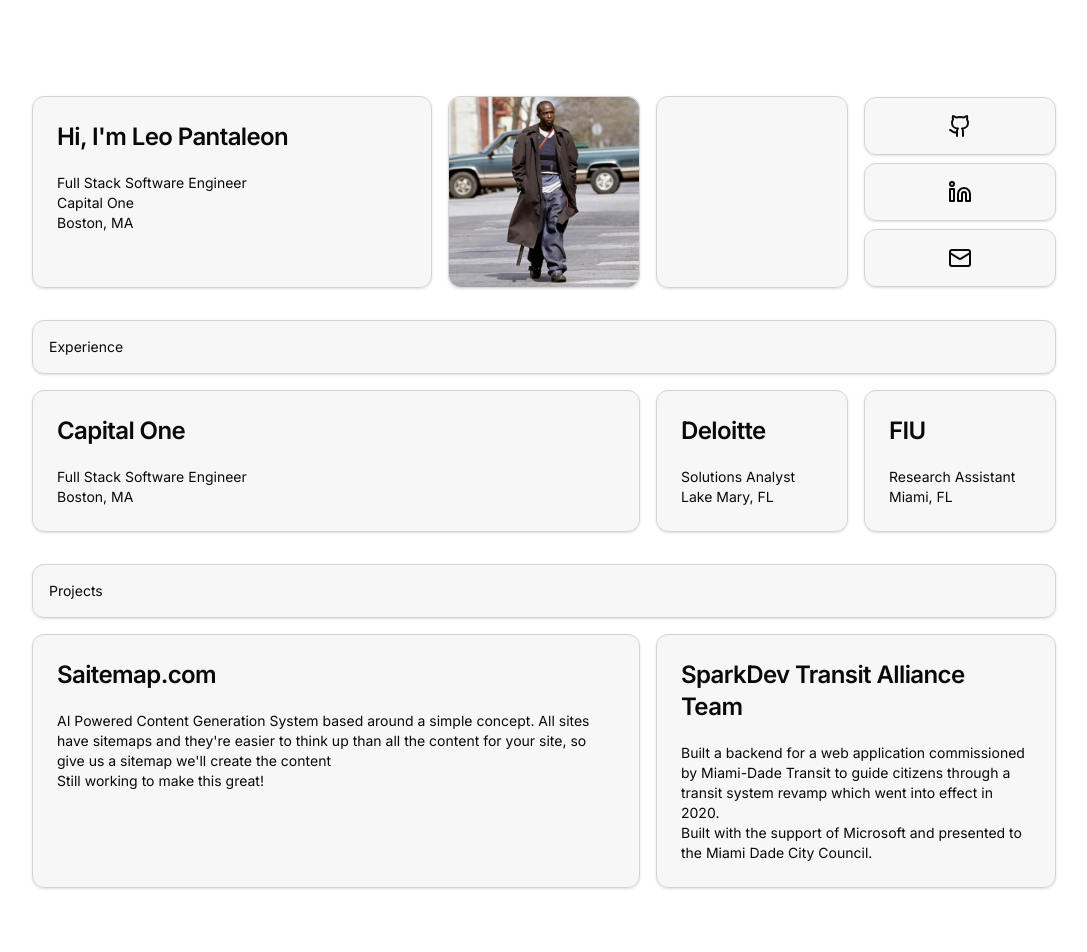
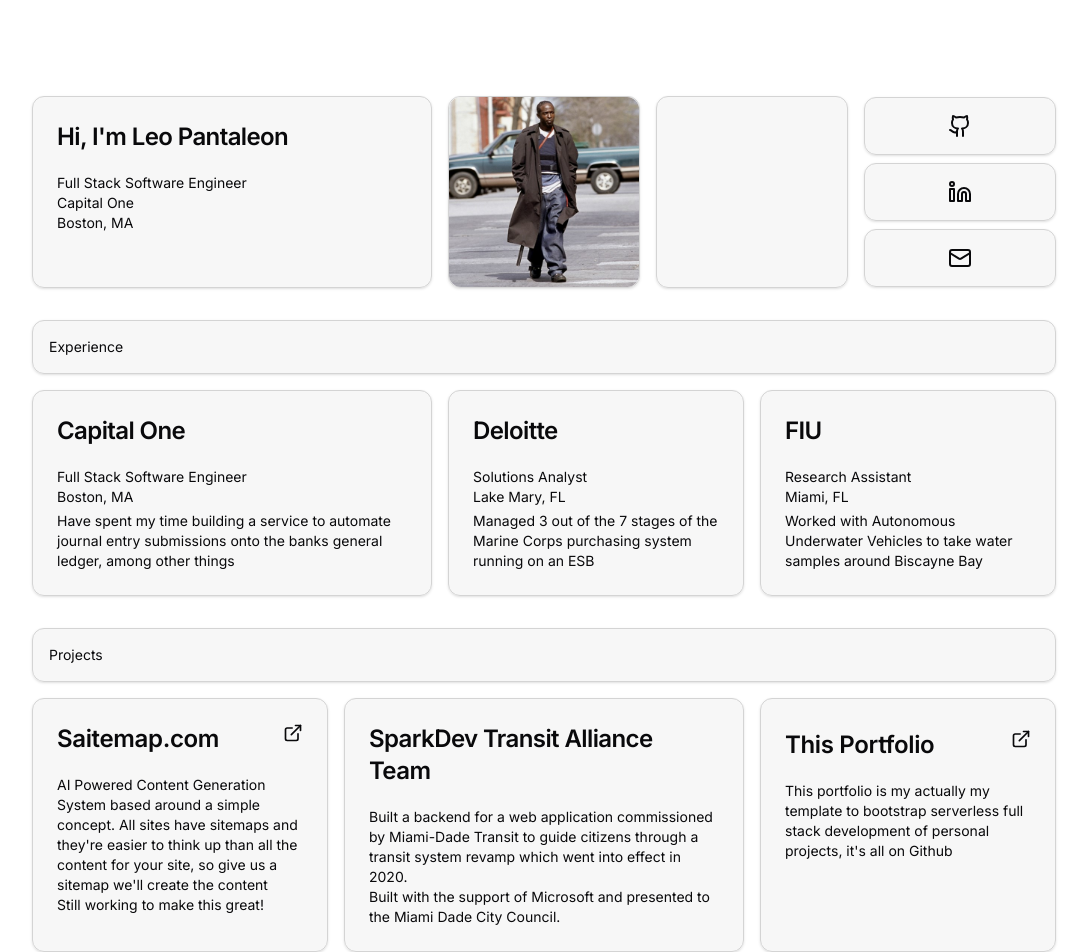
Before and after one commit to leopants/serverless-fullstack-sample, a Next.js app in the folder ui/: page / in a window 1280 px wide. Shown: the top 952 px of the page, without its empty margins (96-1183 px from the left). Built offline with nearby package versions, Linux system fonts and the light colour scheme.

Commit message:
adding links to portfolio ui

```diff
--- a/ui/package.json
+++ b/ui/package.json
@@ -11,6 +11,7 @@
   "dependencies": {
     "@radix-ui/react-avatar": "^1.0.4",
     "@radix-ui/react-icons": "^1.3.0",
+    "@radix-ui/react-tooltip": "^1.0.7",
     "class-variance-authority": "^0.7.0",
     "clsx": "^2.1.1",
     "lucide-react": "^0.395.0",
--- a/ui/src/app/page.tsx
+++ b/ui/src/app/page.tsx
@@ -10,10 +10,16 @@
   CardTitle,
 } from "@/components/ui/card";
 import { Avatar, AvatarFallback, AvatarImage } from "@/components/ui/avatar";
-import { Sun, Moon, Github, Linkedin, Mail } from "lucide-react";
+import { Sun, Moon, Github, Linkedin, Mail, ExternalLink } from "lucide-react";
 import { ThemeProvider } from "@/components/theme-provider";
 import { useTheme } from "next-themes";
 import profilePic from "./profile.jpg";
+import {
+  Tooltip,
+  TooltipContent,
+  TooltipProvider,
+  TooltipTrigger,
+} from "@/components/ui/tooltip";
 
 export default function Home() {
   const { theme, setTheme } = useTheme();
@@ -29,8 +35,8 @@
 
   return (
     <main className="flex min-h-screen flex-col items-center justify-between p-24">
-      <div className="grid grid-cols-5  gap-4 z-10 w-full max-w-5xl items-center justify-between text-sm">
-        <Card className="col-span-2 dark:border-neutral-800 dark:bg-zinc-800/30  border-neutral-300 bg-zinc-300/20 h-full w-full">
+      <div className="grid grid-cols-10  gap-4 z-10 w-full max-w-5xl items-center justify-between text-sm">
+        <Card className="col-span-4 dark:border-neutral-800 dark:bg-zinc-800/30  border-neutral-300 bg-zinc-300/20 h-full w-full">
           <CardHeader className="pb-2">
             <CardTitle className="text-2xl">
               Hi, I&apos;m Leo Pantaleon
@@ -42,22 +48,22 @@
             <p>Boston, MA</p>
           </CardContent>
         </Card>
-        <Card className="dark:border-neutral-800 dark:bg-zinc-800/30 border-neutral-300 bg-zinc-300/20 h-full w-full">
+        <Card className="col-span-2 dark:border-neutral-800 dark:bg-zinc-800/30 border-neutral-300 bg-zinc-300/20 h-full w-full">
           <CardContent className="flex justify-center p-0">
             <Image
               src={profilePic}
               width={200}
               height={200}
               alt="Picture of the author"
-              className="rounded-xl"
+              className="rounded-xl contain"
             />
           </CardContent>
         </Card>
         <Card
-          className="cursor-pointer dark:border-neutral-800 dark:bg-zinc-800/30 border-neutral-300 bg-zinc-300/20 h-full w-full"
+          className="col-span-2 cursor-pointer dark:border-neutral-800 dark:bg-zinc-800/30 border-neutral-300 bg-zinc-300/20 h-full w-full"
           onClick={() => changeThemeColor()}
         >
-          <CardHeader className="pb-2">
+          <CardHeader className="pb-2 ">
             <CardTitle>
               {theme == "light" && (
                 <Moon className="h-6 w-6 justify-self-center transition-all group-hover:scale-110" />
@@ -72,63 +78,98 @@
             {theme == "dark" && <p>Click to turn on the lights</p>}
           </CardContent>
         </Card>
-        <div>
+        <div className="col-span-2">
           <Card className="dark:border-neutral-800 dark:bg-zinc-800/30 border-neutral-300 bg-zinc-300/20 mb-2">
+            <a href="https://github.com/leopants">
               <CardContent className="flex justify-center p-4">
                 <Github className="h-6 w-6 justify-self-center transition-all group-hover:scale-110" />
               </CardContent>
+            </a>
           </Card>
           <Card className="dark:border-neutral-800 dark:bg-zinc-800/30 border-neutral-300 bg-zinc-300/20 mb-2">
+            <a href="https://linkedin.com/in/leopants">
               <CardContent className="flex justify-center p-4">
                 <Linkedin className="h-6 w-6 justify-self-center transition-all group-hover:scale-110" />
               </CardContent>
+            </a>
           </Card>
           <Card className="dark:border-neutral-800 dark:bg-zinc-800/30 border-neutral-300 bg-zinc-300/20">
-            <CardContent className="flex justify-center p-4">
+            <TooltipProvider>
+              <Tooltip>
+                <CardContent
+                  onClick={() => {
+                    navigator.clipboard.writeText("leopantaleon@outlook.com");
+                  }}
+                  className="cursor-pointer flex justify-center p-4"
+                >
+                  <TooltipTrigger>
                     <Mail className="h-6 w-6 justify-self-center transition-all group-hover:scale-110" />
+                  </TooltipTrigger>
                 </CardContent>
+                <TooltipContent className="mb-2">
+                  <p>Copy Email</p>
+                </TooltipContent>
+              </Tooltip>
+            </TooltipProvider>
           </Card>
         </div>
-        <Card className="dark:border-neutral-800 dark:bg-zinc-800/30 border-neutral-300 bg-zinc-300/20 col-span-5 mt-4">
+        <Card className="dark:border-neutral-800 dark:bg-zinc-800/30 border-neutral-300 bg-zinc-300/20 col-span-10 mt-4">
           <CardContent className="p-4">
             <p>Experience</p>
           </CardContent>
         </Card>
-        <Card className="col-span-3 dark:border-neutral-800 dark:bg-zinc-800/30 border-neutral-300 bg-zinc-300/20 h-full w-full">
+        <Card className="col-span-4 dark:border-neutral-800 dark:bg-zinc-800/30 border-neutral-300 bg-zinc-300/20 h-full w-full">
           <CardHeader className="pb-2">
             <CardTitle className="text-2xl">Capital One</CardTitle>
           </CardHeader>
           <CardContent className="mt-3">
             <p>Full Stack Software Engineer</p>
             <p>Boston, MA</p>
+            <p className="mt-1">
+              Have spent my time building a service to automate journal entry
+              submissions onto the banks general ledger, among other things
+            </p>
           </CardContent>
         </Card>
-        <Card className="dark:border-neutral-800 dark:bg-zinc-800/30 border-neutral-300 bg-zinc-300/20 h-full w-full">
+        <Card className="col-span-3 dark:border-neutral-800 dark:bg-zinc-800/30 border-neutral-300 bg-zinc-300/20 h-full w-full">
           <CardHeader className="pb-2">
             <CardTitle className="text-2xl">Deloitte</CardTitle>
           </CardHeader>
           <CardContent className="mt-3">
             <p>Solutions Analyst</p>
             <p>Lake Mary, FL</p>
+            <p className="mt-1">
+              Managed 3 out of the 7 stages of the Marine Corps purchasing
+              system running on an ESB
+            </p>
           </CardContent>
         </Card>
-        <Card className="dark:border-neutral-800 dark:bg-zinc-800/30 border-neutral-300 bg-zinc-300/20 h-full w-full">
+        <Card className="col-span-3 dark:border-neutral-800 dark:bg-zinc-800/30 border-neutral-300 bg-zinc-300/20 h-full w-full">
           <CardHeader className="pb-2">
             <CardTitle className="text-2xl">FIU</CardTitle>
           </CardHeader>
           <CardContent className="mt-3">
             <p>Research Assistant</p>
             <p>Miami, FL</p>
+            <p className="mt-1">
+              Worked with Autonomous Underwater Vehicles to take water samples
+              around Biscayne Bay
+            </p>
           </CardContent>
         </Card>
-        <Card className="dark:border-neutral-800 dark:bg-zinc-800/30 border-neutral-300 bg-zinc-300/20 col-span-5 mt-4">
+        <Card className="dark:border-neutral-800 dark:bg-zinc-800/30 border-neutral-300 bg-zinc-300/20 col-span-10 mt-4">
           <CardContent className="p-4">
             <p>Projects</p>
           </CardContent>
         </Card>
         <Card className="col-span-3 dark:border-neutral-800 dark:bg-zinc-800/30 border-neutral-300 bg-zinc-300/20 h-full w-full">
           <CardHeader className="pb-2">
-            <CardTitle className="text-2xl">Saitemap.com</CardTitle>
+            <CardTitle className="flex justify-between">
+              <p className="text-2xl">Saitemap.com</p>
+              <a href="https://saitemap.com">
+                <ExternalLink className="h-5 w-5 justify-self-center transition-all group-hover:scale-110" />
+              </a>
+            </CardTitle>
           </CardHeader>
           <CardContent className="mt-3">
             <p>
@@ -140,7 +181,7 @@
             <p>Still working to make this great!</p>
           </CardContent>
         </Card>
-        <Card className="col-span-2 dark:border-neutral-800 dark:bg-zinc-800/30 border-neutral-300 bg-zinc-300/20 h-full w-full">
+        <Card className="col-span-4 dark:border-neutral-800 dark:bg-zinc-800/30 border-neutral-300 bg-zinc-300/20 h-full w-full">
           <CardHeader className="pb-2">
             <CardTitle className="text-2xl">
               SparkDev Transit Alliance Team{" "}
@@ -158,6 +199,24 @@
             </p>
           </CardContent>
         </Card>
+        <Card className="col-span-3 dark:border-neutral-800 dark:bg-zinc-800/30 border-neutral-300 bg-zinc-300/20 h-full w-full">
+          <CardHeader className="pb-2">
+            <CardTitle className="text-2xl"></CardTitle>
+            <CardTitle className="flex justify-between">
+              <p className="text-2xl">This Portfolio</p>
+              <a href="https://github.com/leopants/serverless-fullstack-sample">
+                <ExternalLink className="h-5 w-5 justify-self-center transition-all group-hover:scale-110" />
+              </a>
+            </CardTitle>
+          </CardHeader>
+          <CardContent className="mt-3">
+            <p>
+              This portfolio is my actually my template to bootstrap serverless
+              full stack development of personal projects, it&apos;s all on
+              Github
+            </p>
+          </CardContent>
+        </Card>
       </div>
     </main>
   );
--- /dev/null
+++ b/ui/src/components/ui/tooltip.tsx
@@ -0,0 +1,30 @@
+"use client"
+
+import * as React from "react"
+import * as TooltipPrimitive from "@radix-ui/react-tooltip"
+
+import { cn } from "@/lib/utils"
+
+const TooltipProvider = TooltipPrimitive.Provider
+
+const Tooltip = TooltipPrimitive.Root
+
+const TooltipTrigger = TooltipPrimitive.Trigger
+
+const TooltipContent = React.forwardRef<
+  React.ElementRef<typeof TooltipPrimitive.Content>,
+  React.ComponentPropsWithoutRef<typeof TooltipPrimitive.Content>
+>(({ className, sideOffset = 4, ...props }, ref) => (
+  <TooltipPrimitive.Content
+    ref={ref}
+    sideOffset={sideOffset}
+    className={cn(
+      "z-50 overflow-hidden rounded-md bg-primary px-3 py-1.5 text-xs text-primary-foreground animate-in fade-in-0 zoom-in-95 data-[state=closed]:animate-out data-[state=closed]:fade-out-0 data-[state=closed]:zoom-out-95 data-[side=bottom]:slide-in-from-top-2 data-[side=left]:slide-in-from-right-2 data-[side=right]:slide-in-from-left-2 data-[side=top]:slide-in-from-bottom-2",
+      className
+    )}
+    {...props}
+  />
+))
+TooltipContent.displayName = TooltipPrimitive.Content.displayName
+
+export { Tooltip, TooltipTrigger, TooltipContent, TooltipProvider }
```
Also changed, not shown: 1 other file (tests, documents, lock files or other folders). Lines whose indentation alone changed are shown as unchanged.
